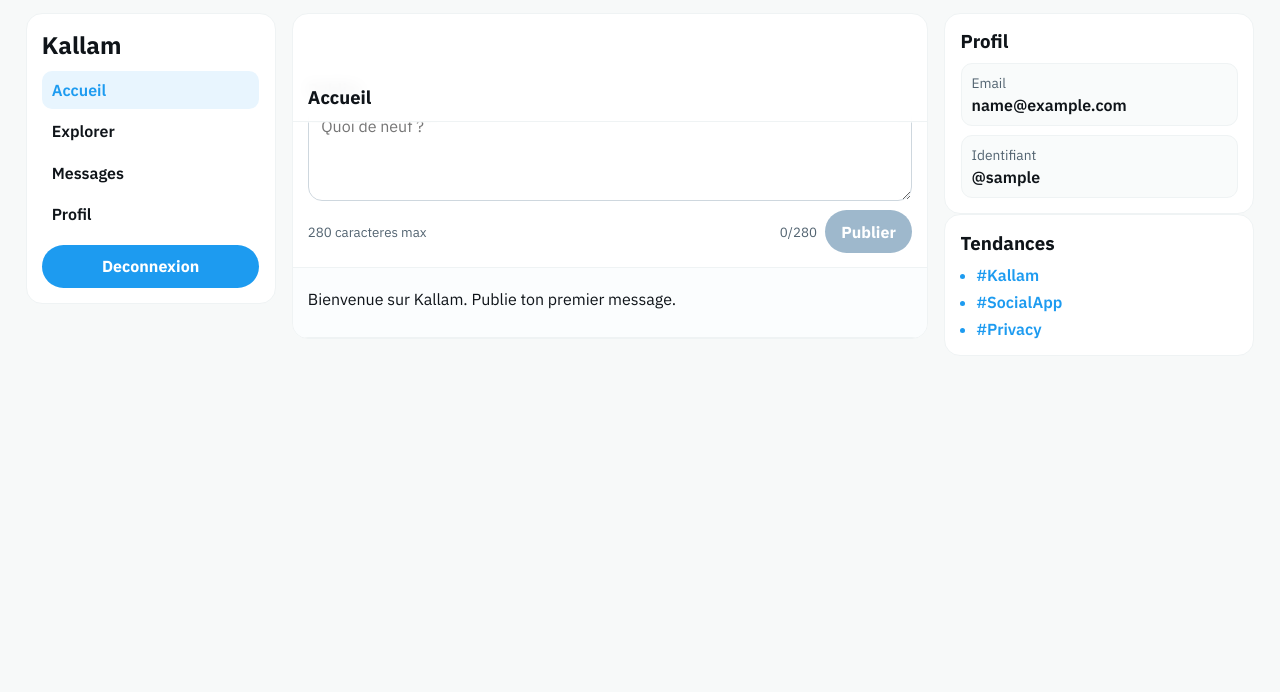
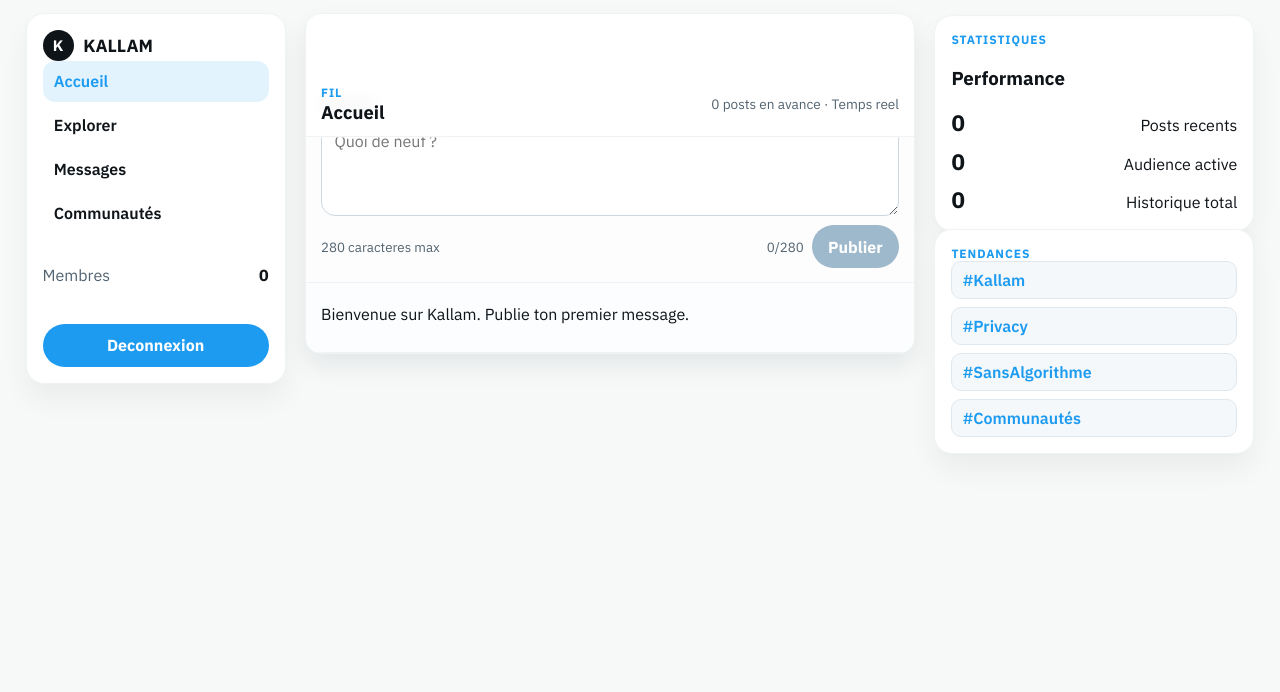
Before and after one commit to yugmerabtene/kallam, a Django app: page / in a window 1280 px wide. Shown: the part 59-751 px from the top of the page. Run offline with Django 5.2, Linux system fonts and the light colour scheme; the visitor is signed in with stand-in values (Sample User, id 1); data comes from the database, SQL or seed files in the repository.

Commit message:
feat(ui): modernize backoffice rails with X-inspired data cards

```diff
--- a/accounts/static/accounts/styles.css
+++ b/accounts/static/accounts/styles.css
@@ -304,11 +304,12 @@ button.secondary {
   padding: 0.62rem 0.7rem;
 }
 
-.app-shell {
+.backoffice-shell {
   display: grid;
-  grid-template-columns: 250px minmax(0, 1fr) 310px;
-  gap: 1rem;
-  align-items: start;
+  grid-template-columns: 260px minmax(0, 1fr) 320px;
+  gap: 1.2rem;
+  align-items: flex-start;
+  min-height: calc(100vh - 120px);
 }
 
 .left-rail,
@@ -319,44 +320,153 @@ button.secondary {
 
 .rail-card {
   border: 1px solid var(--x-line);
-  border-radius: 16px;
+  border-radius: 18px;
   background: var(--x-surface);
-  padding: 0.95rem;
+  padding: 1rem;
+  box-shadow: 0 16px 28px rgba(15, 20, 25, 0.05);
 }
 
-.left-rail .rail-card {
-  position: sticky;
-  top: 74px;
+.rail-logo {
+  display: flex;
+  align-items: center;
+  gap: 0.6rem;
+  font-weight: 700;
+  font-size: 1.1rem;
 }
 
-.rail-card h2,
-.rail-card h3 {
-  margin: 0 0 0.65rem;
-}
-
-.rail-nav {
-  display: grid;
+.rail-nav.vertical {
+  display: flex;
+  flex-direction: column;
   gap: 0.2rem;
-  margin-bottom: 0.75rem;
+  margin-bottom: 1rem;
 }
 
 .rail-nav a {
-  display: block;
+  padding: 0.65rem 0.7rem;
+  border-radius: 12px;
   text-decoration: none;
   color: var(--x-text);
-  padding: 0.56rem 0.62rem;
-  border-radius: 10px;
   font-weight: 600;
 }
 
-.rail-nav a:hover,
 .rail-nav a.active {
-  background: #e8f5fe;
+  background: rgba(29, 155, 240, 0.12);
   color: var(--x-blue);
 }
 
 .rail-button {
   width: 100%;
+  margin-top: 0.4rem;
+}
+
+.rail-mini-info {
+  margin-bottom: 1rem;
+  display: flex;
+  justify-content: space-between;
+  align-items: baseline;
+}
+
+.timeline {
+  border: 1px solid var(--x-line);
+  border-radius: 18px;
+  background: var(--x-surface);
+  overflow: hidden;
+  box-shadow: 0 12px 24px rgba(15, 20, 25, 0.08);
+}
+
+.timeline-header {
+  display: flex;
+  justify-content: space-between;
+  align-items: center;
+  padding: 1rem 1.2rem;
+  border-bottom: 1px solid var(--x-line);
+  background: rgba(255, 255, 255, 0.95);
+}
+
+.timeline-meta {
+  font-size: 0.85rem;
+  color: var(--x-muted);
+}
+
+.composer {
+  padding: 1rem 1.2rem;
+  border-bottom: 1px solid var(--x-line);
+  background: #fdfdfd;
+}
+
+.composer-form {
+  display: grid;
+  gap: 0.55rem;
+}
+
+.composer-footer {
+  display: grid;
+  grid-template-columns: 1fr auto auto;
+  align-items: center;
+  gap: 0.5rem;
+}
+
+.posts-grid {
+  display: flex;
+  flex-direction: column;
+}
+
+.tweet-header {
+  display: flex;
+  justify-content: space-between;
+  align-items: center;
+}
+
+.tweet-time {
+  margin: 0;
+  color: var(--x-muted);
+  font-size: 0.82rem;
+  display: flex;
+  align-items: center;
+  gap: 0.3rem;
+}
+
+.tweet-time span:last-child {
+  color: var(--x-muted);
+}
+
+.right-rail .rail-card {
+  position: sticky;
+  top: 74px;
+}
+
+.stat-list {
+  list-style: none;
+  margin: 0;
+  padding: 0;
+  display: grid;
+  gap: 0.6rem;
+}
+
+.stat-list li {
+  display: flex;
+  justify-content: space-between;
+  align-items: baseline;
+}
+
+.stat-list strong {
+  font-size: 1.4rem;
+}
+
+.trends.modern {
+  list-style: none;
+  margin: 0;
+  padding: 0;
+  display: grid;
+  gap: 0.5rem;
+}
+
+.trends.modern li {
+  padding: 0.5rem 0.65rem;
+  border-radius: 10px;
+  background: #f5f8fa;
+  border: 1px solid #e1e8ed;
+  font-weight: 600;
 }
 
 .timeline {
--- a/templates/accounts/home.html
+++ b/templates/accounts/home.html
@@ -4,16 +4,23 @@
 {% block body_class %}x-theme app-page{% endblock %}
 
 {% block content %}
-<section class="app-shell">
+<section class="backoffice-shell">
   <aside class="left-rail">
     <div class="rail-card">
-      <h2>Kallam</h2>
-      <nav class="rail-nav">
+      <div class="rail-logo">
+        <span class="site-logo-mark">K</span>
+        <span>KALLAM</span>
+      </div>
+      <nav class="rail-nav vertical">
         <a class="active" href="{% url 'accounts:home' %}">Accueil</a>
         <a href="#">Explorer</a>
         <a href="#">Messages</a>
-        <a href="#">Profil</a>
+        <a href="#">Communautés</a>
       </nav>
+      <div class="rail-mini-info">
+        <p class="muted">Membres</p>
+        <strong>{{ user.posts.count }}</strong>
+      </div>
       <form method="post" action="{% url 'accounts:logout' %}">
         {% csrf_token %}
         <button type="submit" class="primary rail-button">Deconnexion</button>
@@ -23,7 +30,15 @@
 
   <section class="timeline">
     <header class="timeline-header">
+      <div>
+        <p class="eyebrow">Fil</p>
         <h1>Accueil</h1>
+      </div>
+      <div class="timeline-meta">
+        <span>{{ posts|length }} posts en avance</span>
+        <span>·</span>
+        <span>Temps reel</span>
+      </div>
     </header>
 
     <section class="composer">
@@ -42,15 +57,19 @@
       </form>
     </section>
 
+    <section class="posts-grid">
       {% if posts %}
         {% for post in posts %}
           <article class="tweet-card" id="post-{{ post.id }}">
+            <header class="tweet-header">
+              <div>
                 <p class="tweet-author">
                   {{ post.author_display_name }}
                   <span>{{ post.author_handle }}</span>
-            <span>·</span>
-            <span>{{ post.created_at|timesince }}</span>
                 </p>
+                <p class="tweet-time">{{ post.created_at|timesince }} · <span>{{ post.like_count }} likes</span></p>
+              </div>
+            </header>
             <p class="tweet-text">{{ post.content }}</p>
             <div class="tweet-actions">
               <button
@@ -102,28 +121,25 @@
         </article>
       {% endif %}
     </section>
+  </section>
 
   <aside class="right-rail">
     <div class="rail-card">
-      <h3>Profil</h3>
-      <dl class="meta-grid">
-        <div class="meta-item">
-          <dt>Email</dt>
-          <dd>{{ user.email }}</dd>
+      <p class="eyebrow">Statistiques</p>
+      <h3>Performance</h3>
+      <ul class="stat-list">
+        <li><strong>{{ posts|length }}</strong><span>Posts recents</span></li>
+        <li><strong>{{ posts|length|add:"0" }}</strong><span>Audience active</span></li>
+        <li><strong>{{ user.posts.count }}</strong><span>Historique total</span></li>
+      </ul>
     </div>
-        <div class="meta-item">
-          <dt>Identifiant</dt>
-          <dd>@{{ user.username }}</dd>
-        </div>
-      </dl>
-    </div>
-
     <div class="rail-card">
-      <h3>Tendances</h3>
-      <ul class="trends">
+      <p class="eyebrow">Tendances</p>
+      <ul class="trends modern">
         <li>#Kallam</li>
-        <li>#SocialApp</li>
         <li>#Privacy</li>
+        <li>#SansAlgorithme</li>
+        <li>#Communautés</li>
       </ul>
     </div>
   </aside>
```
Lines whose indentation alone changed are shown as unchanged.
